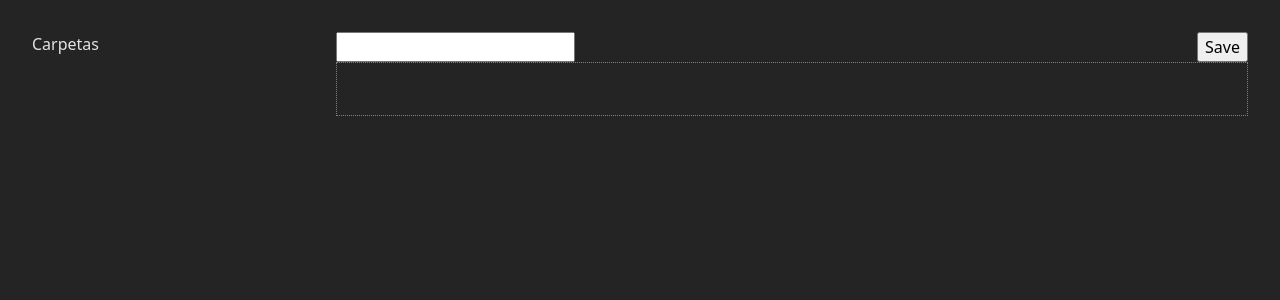
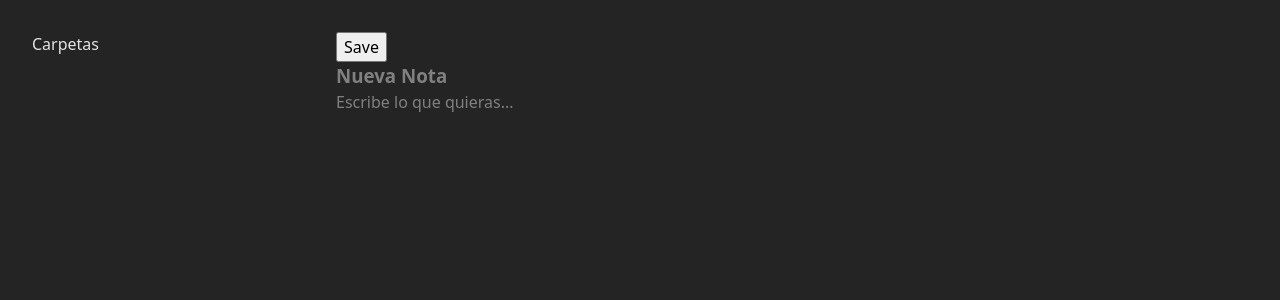
Before and after one commit to rickferrodriguez/notiki, a React (Vite) app: page / in a window 1280 px wide. Shown: the top 300 px of the page. Built offline with nearby package versions, Linux system fonts and the light colour scheme.

Commit message:
conditional rendering for notes

```diff
--- a/src/App.css
+++ b/src/App.css
@@ -8,7 +8,3 @@
 	display: flex;
 	justify-content: space-between;
 }
-
-.note-section {
-	border: 1px gray dotted;
-}
--- a/src/App.tsx
+++ b/src/App.tsx
@@ -1,6 +1,6 @@
 import './App.css';
 import Button from './components/Button.tsx';
-import Title from './components/Title.tsx';
+import Content from './components/Content.tsx';
 
 function App() {
 	return (
@@ -9,15 +9,11 @@ function App() {
 				<aside>Carpetas</aside>
 				<main>
 					<section className="header">
-						<Title />
 						<Button styleName="Save" title="Save" />
 					</section>
 					<section className="note-section">
-						<h1
-							contentEditable="true"
-							aria-placeholder="Escribe lo que quieras..."
-						></h1>
-						<p contentEditable="true"></p>
+						<Content isTitle={true} content="" />
+						<Content isTitle={false} content="" />
 					</section>
 				</main>
 			</section>
--- /dev/null
+++ b/src/components/Content.css
@@ -0,0 +1,23 @@
+.content {
+	border: none;
+}
+.content:empty:after {
+	content: attr(aria-placeholder);
+	color: gray;
+}
+.content:focus {
+	outline: none;
+	border: none;
+}
+
+.title {
+	border: none;
+}
+.title:empty:after {
+	content: attr(aria-placeholder);
+	color: gray;
+}
+.title:focus {
+	outline: none;
+	border: none;
+}
--- /dev/null
+++ b/src/components/Content.tsx
@@ -0,0 +1,28 @@
+import './Content.css';
+interface ContentProps {
+	isTitle: boolean;
+	content: string;
+}
+export default function Content({ isTitle, content }: ContentProps) {
+	return (
+		<>
+			{isTitle ? (
+				<h1
+					contentEditable
+					aria-placeholder="Nueva Nota"
+					className="title"
+				>
+					{content}
+				</h1>
+			) : (
+				<div
+					contentEditable
+					aria-placeholder="Escribe lo que quieras..."
+					className="content"
+				>
+					{content}
+				</div>
+			)}
+		</>
+	);
+}
--- a/src/components/Title.tsx
+++ /dev/null
@@ -1,3 +0,0 @@
-export default function Title() {
-	return <input type="text" />;
-}
```
